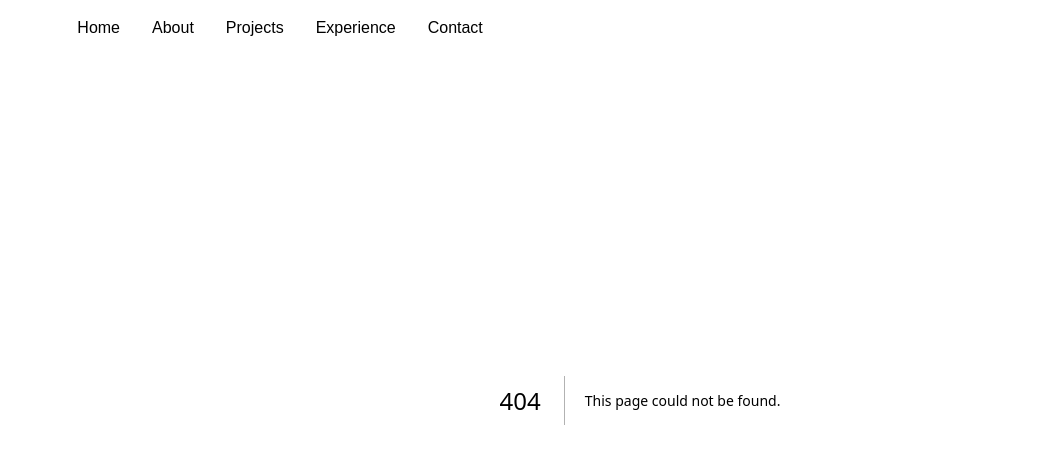
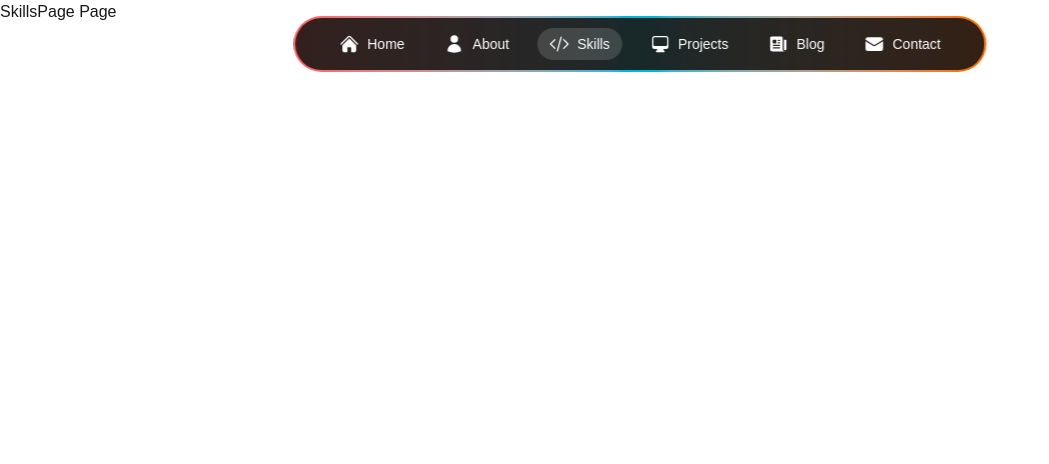
Before and after one commit to sandypal/web-developer-portfolio, a Next.js app: page /skills in a window 1280 px wide. Before the commit this address had no page. Shown: the top 464 px of the page, without its empty margins (0-1049 px from the left). Built offline with nearby package versions, Linux system fonts and the light colour scheme.

Commit message:
added the navigation with icon and with active class

```diff
--- /dev/null
+++ b/app/about/page.js
@@ -0,0 +1,7 @@
+function AboutPage(){
+    return (
+        <p>About Page</p>
+    )
+}
+
+export default AboutPage;
--- a/app/layout.js
+++ b/app/layout.js
@@ -27,7 +27,9 @@ export default function RootLayout({ children }) {
         className={`${geistSans.variable} ${geistMono.variable} antialiased`}
       >
         <Header/>
+
         {children}
+
       </body>
 
     </html>
--- a/app/page.js
+++ b/app/page.js
@@ -2,102 +2,7 @@ import Image from "next/image";
 
 export default function Home() {
   return (
-    <div className="font-sans grid grid-rows-[20px_1fr_20px] items-center justify-items-center min-h-screen p-8 pb-20 gap-16 sm:p-20">
-      <main className="flex flex-col gap-[32px] row-start-2 items-center sm:items-start">
-        <Image
-          className="dark:invert"
-          src="/next.svg"
-          alt="Next.js logo"
-          width={180}
-          height={38}
-          priority
-        />
-        <ol className="font-mono list-inside list-decimal text-sm/6 text-center sm:text-left">
-          <li className="mb-2 tracking-[-.01em]">
-            Get started by editing{" "}
-            <code className="bg-black/[.05] dark:bg-white/[.06] font-mono font-semibold px-1 py-0.5 rounded">
-              app/page.js
-            </code>
-            .
-          </li>
-          <li className="tracking-[-.01em]">
-            Save and see your changes instantly.
-          </li>
-        </ol>
-
-        <div className="flex gap-4 items-center flex-col sm:flex-row">
-          <a
-            className="rounded-full border border-solid border-transparent transition-colors flex items-center justify-center bg-foreground text-background gap-2 hover:bg-[#383838] dark:hover:bg-[#ccc] font-medium text-sm sm:text-base h-10 sm:h-12 px-4 sm:px-5 sm:w-auto"
-            href="https://vercel.com/new?utm_source=create-next-app&utm_medium=appdir-template-tw&utm_campaign=create-next-app"
-            target="_blank"
-            rel="noopener noreferrer"
-          >
-            <Image
-              className="dark:invert"
-              src="/vercel.svg"
-              alt="Vercel logomark"
-              width={20}
-              height={20}
-            />
-            Deploy now
-          </a>
-          <a
-            className="rounded-full border border-solid border-black/[.08] dark:border-white/[.145] transition-colors flex items-center justify-center hover:bg-[#f2f2f2] dark:hover:bg-[#1a1a1a] hover:border-transparent font-medium text-sm sm:text-base h-10 sm:h-12 px-4 sm:px-5 w-full sm:w-auto md:w-[158px]"
-            href="https://nextjs.org/docs?utm_source=create-next-app&utm_medium=appdir-template-tw&utm_campaign=create-next-app"
-            target="_blank"
-            rel="noopener noreferrer"
-          >
-            Read our docs
-          </a>
-        </div>
-      </main>
-      <footer className="row-start-3 flex gap-[24px] flex-wrap items-center justify-center">
-        <a
-          className="flex items-center gap-2 hover:underline hover:underline-offset-4"
-          href="https://nextjs.org/learn?utm_source=create-next-app&utm_medium=appdir-template-tw&utm_campaign=create-next-app"
-          target="_blank"
-          rel="noopener noreferrer"
-        >
-          <Image
-            aria-hidden
-            src="/file.svg"
-            alt="File icon"
-            width={16}
-            height={16}
-          />
-          Learn
-        </a>
-        <a
-          className="flex items-center gap-2 hover:underline hover:underline-offset-4"
-          href="https://vercel.com/templates?framework=next.js&utm_source=create-next-app&utm_medium=appdir-template-tw&utm_campaign=create-next-app"
-          target="_blank"
-          rel="noopener noreferrer"
-        >
-          <Image
-            aria-hidden
-            src="/window.svg"
-            alt="Window icon"
-            width={16}
-            height={16}
-          />
-          Examples
-        </a>
-        <a
-          className="flex items-center gap-2 hover:underline hover:underline-offset-4"
-          href="https://nextjs.org?utm_source=create-next-app&utm_medium=appdir-template-tw&utm_campaign=create-next-app"
-          target="_blank"
-          rel="noopener noreferrer"
-        >
-          <Image
-            aria-hidden
-            src="/globe.svg"
-            alt="Globe icon"
-            width={16}
-            height={16}
-          />
-          Go to nextjs.org →
-        </a>
-      </footer>
-    </div>
+   <main className="bg-[#020617] text-white min-h-screen">
+    </main>
   );
 }
--- /dev/null
+++ b/app/skills/page.js
@@ -0,0 +1,7 @@
+function SkillsPage(){
+    return (
+        <p>SkillsPage Page</p>
+    )
+}
+
+export default SkillsPage;
--- a/components/header/header.js
+++ b/components/header/header.js
@@ -1,20 +1,14 @@
-import Link from 'next/link';
+import Navigation from "./navigation";
 function Header() {
-    const navs = ['home', 'about', 'projects', 'experience', 'contact'];
+
   return (
     <header className='backdrop-filter backdrop-blur-lg  dark:bg-grey-900 dark:bg-opacity-40 border-gray-200 dark:border-b-0 z-30 min-w-full flex flex-col fixed'>
-      <nav className='lg:w-11/12 2xl:w-4/5 w-full md:px-6 2xl:px-0 mx-auto py-4 hidden sm:flex items-center justify-between'>
+      <div className="md:fixed md:top-4 md:left-1/2 md:transform md:-translate-x-1/2 w-full md:w-auto">
+      <div className="p-[2px] md:rounded-full bg-gradient-to-r from-red-400 via-cyan-500 to-orange-500 animate-gradient-x">
 
-        <ul className='flex items-center gap-8'>
-         {
-         navs.map((nav, index) => (
-            <li key={index} className='hover:text-violet-700 hover:dark:text-violet-500 transition-colors capitalize cursor-pointer'>
-                <Link href={`#${nav}`} className='cursor-pointer'>{nav}</Link>
-                </li>
-               ))
-        }
-        </ul>
-      </nav>
+<Navigation/>
+</div>
+</div>
     </header>
   );
 }
--- /dev/null
+++ b/components/header/navigation.js
@@ -0,0 +1,64 @@
+'use client';
+import Link from "next/link";
+import { usePathname } from "next/navigation";
+import {
+  HomeIcon,
+  UserIcon,
+  CodeBracketIcon,
+  ComputerDesktopIcon,
+  NewspaperIcon,
+  EnvelopeIcon,
+} from '@heroicons/react/24/solid';
+
+function Navigation() {
+   const path = usePathname();
+   console.log(path);
+    const navs = [
+        {
+         label: 'home',
+         icon: HomeIcon,
+         href: '/'
+        },{
+         label: 'about',
+         icon: UserIcon,
+         href: '/about'
+        },{
+         label: 'skills',
+         icon: CodeBracketIcon,
+         href: '/skills'
+        },{
+         label: 'projects',
+         icon: ComputerDesktopIcon,
+         href: '#projects'
+        },{
+         label: 'blog',
+         icon: NewspaperIcon,
+         href: '/blog'
+        },{
+         label: 'contact',
+         icon: EnvelopeIcon,
+         href: '#contact'
+        }
+    ];
+  return (
+         <nav className='bg-stone-900/90 backdrop-blur-md md:rounded-full px-4 md:px-6 py-2.5'>
+
+        { <ul className='flex items-center gap-0'>
+         {
+         navs.map((nav, index) => (
+
+            <li className="px-2">
+                 <Link href={nav.href} className={`px-3 py-2 md:py-1.5 rounded-lg md:rounded-full text-sm font-medium transition-all duration-300 flex items-center gap-2  hover:bg-white/10 ${path === nav.href || (nav.href !== '/' && path.startsWith(nav.href))? 'bg-white/15':''} text-white`}>
+              <nav.icon className="w-5 h-5" />
+              <span className="inline capitalize">{nav.label}</span>
+            </Link>
+            </li>
+               ))
+        }
+        </ul> }
+
+      </nav>
+
+  );
+}
+export default Navigation;
--- a/package.json
+++ b/package.json
@@ -9,6 +9,7 @@
     "lint": "next lint"
   },
   "dependencies": {
+    "@heroicons/react": "^2.2.0",
     "next": "15.4.6",
     "react": "19.1.0",
     "react-dom": "19.1.0"
```
Also changed, not shown: components/hero/hero.js (added), 1 other file (tests, documents, lock files or other folders).
